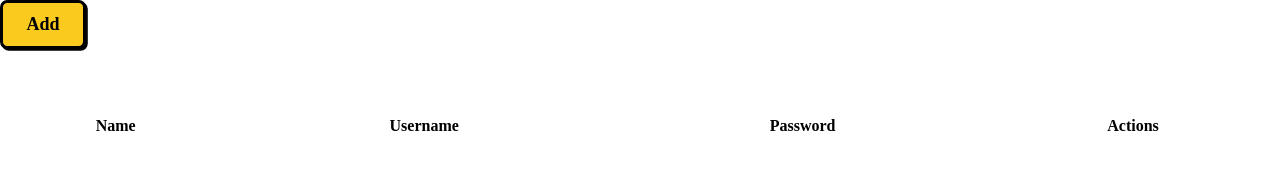
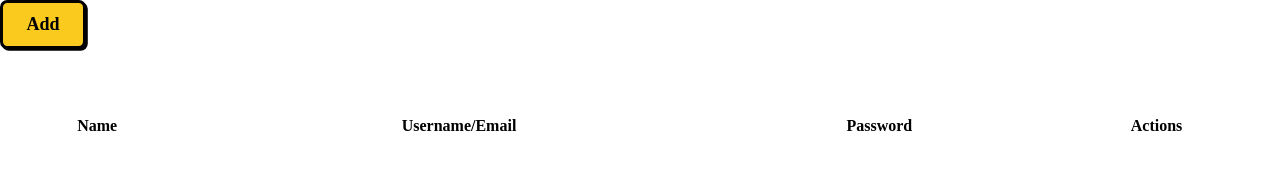
Before and after one commit to heis-abhinav/passwordSaver, an Electron app: page app/index.html in a window 1280 px wide. Drawn offline with Linux system fonts and the light colour scheme; no server answers.

Commit message:
table editing

```diff
--- a/app/index.html
+++ b/app/index.html
@@ -15,14 +15,15 @@
 		</div>
 		<div class="container">
 			<section class="content">
-			<table id="passwords" class="password-table">
-				<thead>
+			<table id="password-table" class="password-table">
+
+				<thead class= "password-headers">
 					<th>Name</th>
-					<th>Username</th>
+					<th>Username/Email</th>
 					<th>Password</th>
 					<th>Actions</th>
 				</thead>
-
+				<tbody id = "passwords"></tbody>
 			</table>
 		</section>
 		</div>
```
